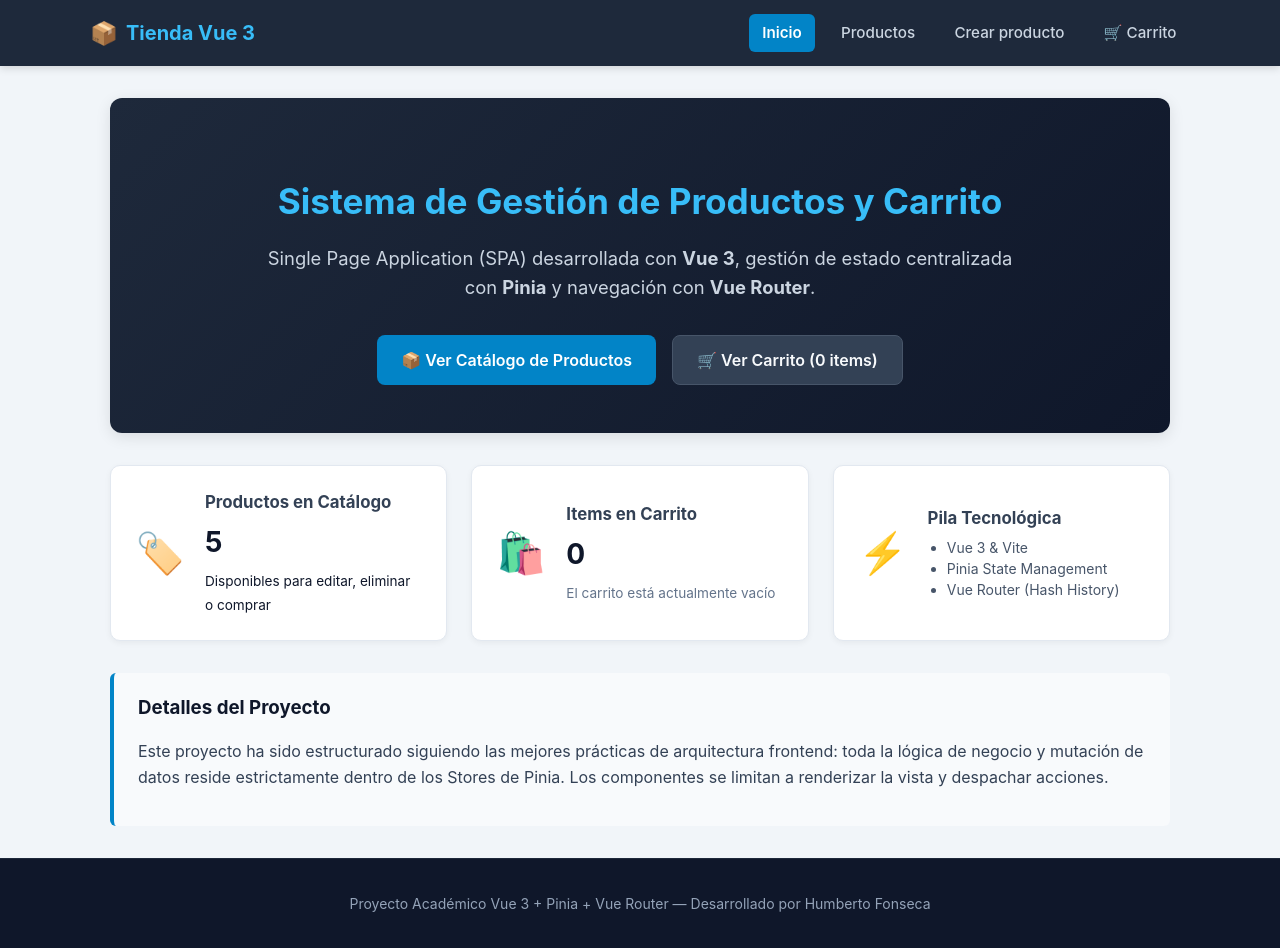
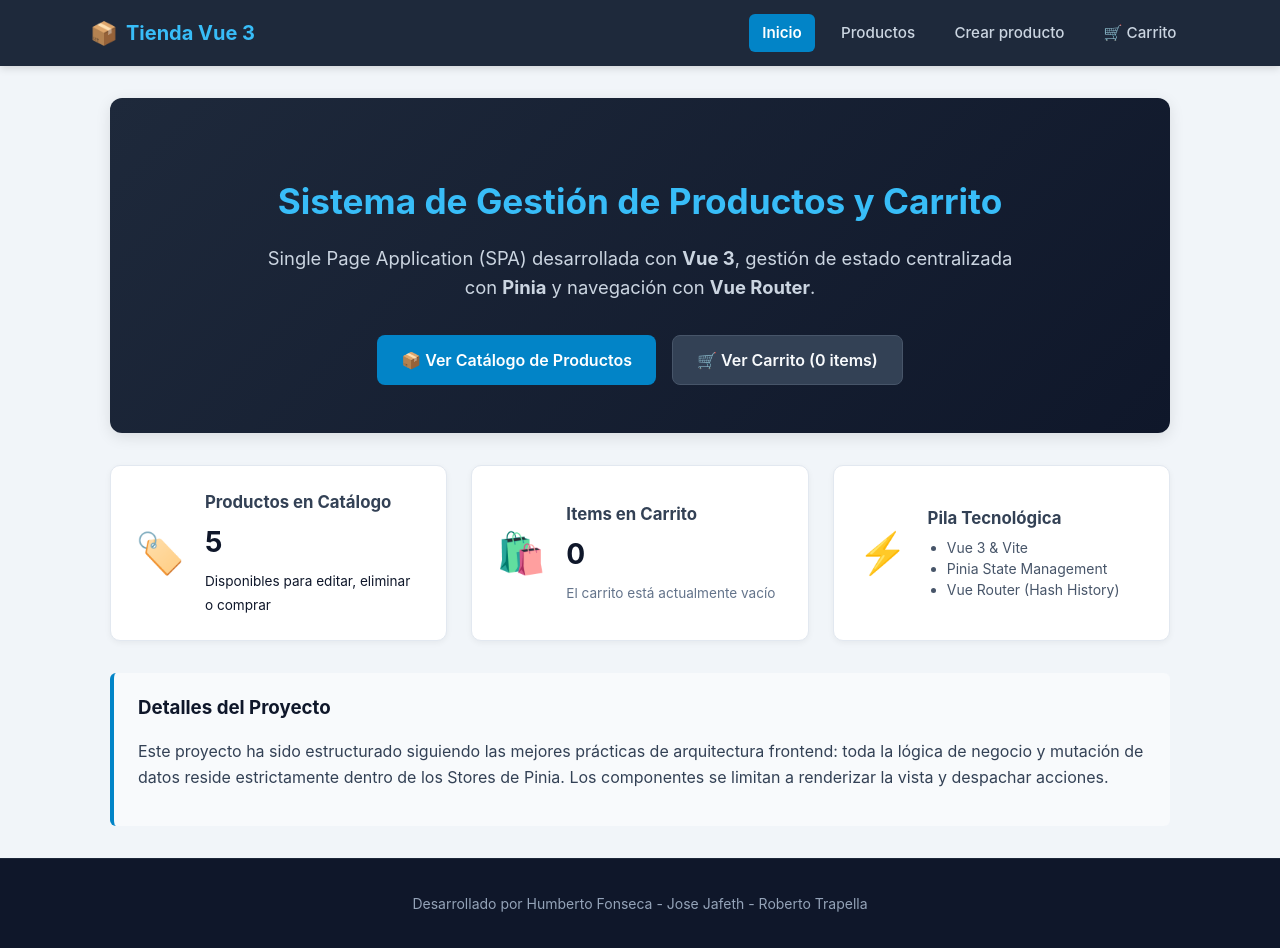
Before and after one commit to Humberto-Fonseca/vue-crud-pinia, a Vue app: page / in a window 1280 px wide. Built offline with nearby package versions, Linux system fonts and the light colour scheme.

Commit message:
Pie de pagina corregido

```diff
--- a/src/App.vue
+++ b/src/App.vue
@@ -53,7 +53,7 @@ const carritoStore = useCarritoStore()
 
     <!-- Pie de página informativo -->
     <footer class="app-footer">
-      <p>Proyecto Académico Vue 3 + Pinia + Vue Router — Desarrollado por Humberto Fonseca</p>
+      <p>Desarrollado por Humberto Fonseca - Jose Jafeth - Roberto Trapella</p>
     </footer>
   </div>
 </template>
```
